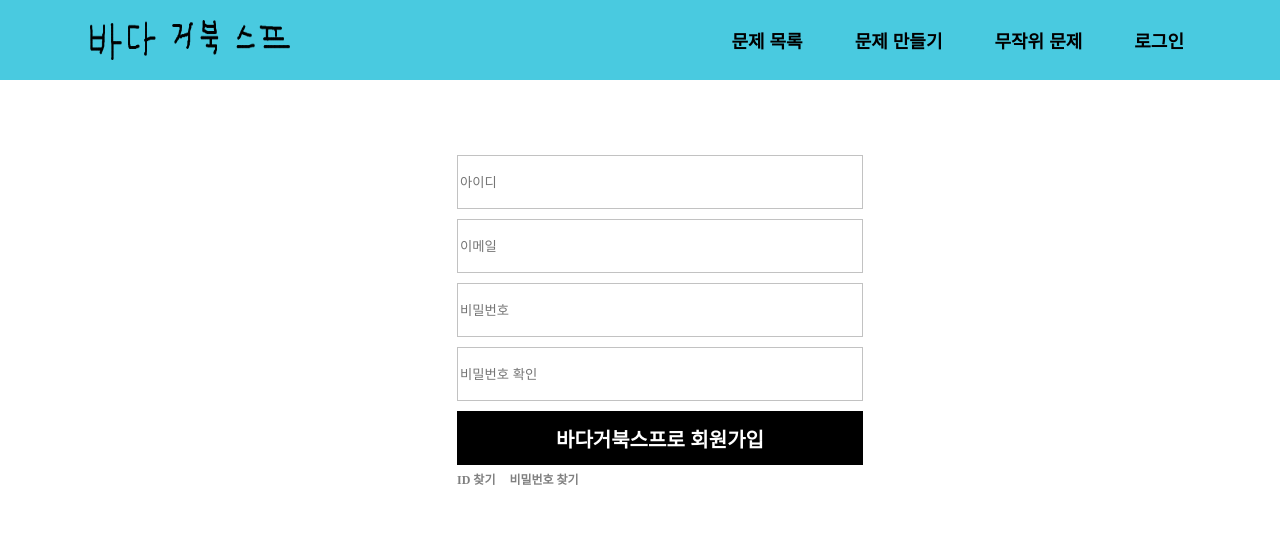
After one commit to AIJeongwon/Mock-turtle-soup, a Django app: template chats/templates/register.html in a window 1280 px wide. The commit adds this page. Shown: the top 557 px of the page. Run offline with Django 5.2, Linux system fonts and the light colour scheme; the template is opened without the code that fills it, so the values that code supplies are empty.

Commit message:
로그인, 회원가입 작성

```diff
--- /dev/null
+++ b/chats/templates/register.html
@@ -0,0 +1,75 @@
+<!DOCTYPE html>
+<html lang="ko">
+
+<head>
+    <meta charset="utf-8">
+    <title>바다 거북 스프</title>
+    <link
+        href="https://w7.pngwing.com/pngs/111/174/png-transparent-green-turtle-illustration-turtle-emoji-android-oreo-turtle-animals-vertebrate-grass-thumbnail.png"
+        rel="shortcut icon" type="image/x-icon">
+    <link rel="stylesheet" , href="static/css/style.css">
+</head>
+
+<body>
+    <header>
+        <div class="nav-container">
+            <a class="title" , href="main.html"><img src="static/img/mock_turtle_soup.png" , width="200px" ,
+                    height="40px"></a>
+            <div class="nav-contents">
+                <ul class="button-set"></ul>
+                <ul class="button-set">
+                    <button class="inline-button">문제 목록</button>
+                    <button class="inline-button">문제 만들기</button>
+                    <button class="inline-button">무작위 문제</button>
+                    <button class="inline-button" , onclick="location.href = 'login.html'">로그인</button>
+                </ul>
+            </div>
+        </div>
+    </header>
+    <main>
+        <div class="login-page">
+            <div class="login-box">
+                <form method="post">
+                    {% csrf_token %}
+                    <div class="login-alert-total"> ID 혹은 패스워드가 올바르지 않거나 회원가입하지 않은 ID입니다.</div>
+                    <div><input type="text" , class="login-input" , name="txt_login_id" , id="txt_login_id" ,
+                            placeholder="아이디"></div>
+                    <div class="login-alert-id">ID를 입력해주세요.</div>
+                    <div><input type="email" , class="login-input" , name="txt_email" , id="txt_email" ,
+                            placeholder="이메일"></div>
+                    <div class="login-alert-pw">사용할 이메일을 입력해주세요.</div>
+                    <div><input type="password" , class="login-input" , name="txt_password" , id="txt_password" ,
+                            placeholder="비밀번호"></div>
+                    <div class="login-alert-pw">패스워드를 입력해주세요.</div>
+                    <div><input type="password" , class="login-input" , name="txt_password_chk" , id="txt_password_chk"
+                            , placeholder="비밀번호 확인"></div>
+                    <div class="login-alert-pw">패스워드를 다시 한번 입력해주세요.</div>
+                    <button class="login-button" , type="submit">바다거북스프로 회원가입</button>
+                </form>
+                {% if txt_login_id %}
+                <div>
+                    <p><strong>사용자: </strong>{{ txt_login_id }}</p>
+                </div>
+                <div>
+                    <p><strong>이메일: </strong>{{ txt_email }}</p>
+                </div>
+                <div>
+                    <p><strong>Gemini: </strong>{{ txt_password }}</p>
+                </div>
+                {% endif %}
+                {% if error_message %}
+                <div>
+                    <p><strong>에러가 발생했습니다! : </strong>{{ error_message }}</p>
+                </div>
+                {% endif %}
+                <div class="login-assist">
+                    <a class="hlink" href="findID.html">ID 찾기</a>
+                    <a class="hlink" href="findPW.html">비밀번호 찾기</a>
+                </div>
+            </div>
+        </div>
+    </main>
+
+</body>
+
+</html>
--- a/chats/urls.py
+++ b/chats/urls.py
@@ -1,9 +1,13 @@
 from django.urls import path
+from django.conf.urls.static import static
+from django.conf import settings
 from .views import *
 
 app_name = "chats"
 
 urlpatterns = [
-    path('', question_view.as_view(), name='question'),
+    path('question', question_view.as_view(), name='question'),
     path('chat', start_chat.as_view(), name='chat'),
+    path('login', login.as_view(), name='login'),
+    path('register', register.as_view(), name='register'),
 ]
--- a/config/urls.py
+++ b/config/urls.py
@@ -20,6 +20,5 @@ from .views import *
 
 urlpatterns = [
     path('admin/', admin.site.urls),
-    path('', mainpage, name='main'),
-    path('questions/', include('chats.urls')),
+    path('', include('chats.urls')),
 ]
--- a/static/css/style.css
+++ b/static/css/style.css
@@ -1,22 +1,155 @@
-/* body(바디) 정의 */
-body {
-    /* 고정 상단메뉴를 위해 상단 공간 생성 */
-    padding-top: 5px;
+@charset "utf-8";
+
+.nav-container {
+    display: flex;
+    max-width: 1140px;
+    width: 100%;
+    height: 60px;
+    justify-content: space-between;
+    align-items: center;
+    margin: auto;
 }
 
-.form-control-dark {
-    border-color: var(--bs-gray);
+.nav-contents {
+    max-height: 100%;
+    display: flex;
+    flex: 1;
+    justify-content: space-between;
 }
 
-.form-control-dark:focus {
-    border-color: #fff;
-    box-shadow: 0 0 0 .25rem rgba(255, 255, 255, .25);
+.title {
+    display: flex;
+    justify-content: left;
+    align-items: center;
+    padding-left: 20px;
+    padding-right: 20px;
 }
 
-.text-small {
-    font-size: 90%;
+.inline-button {
+    display: inline;
+    width: auto;
+    height: 40px;
+    margin-left: 20px;
+    margin-right: 20px;
+    white-space: nowrap;
+
+    font-family: 'Noto Sans KR', sans-serif;
+    font-size: 18px;
+    font-weight: bold;
+    background-color: transparent;
+    border: none;
+    cursor: pointer;
+    transition: 0.3s;
 }
 
-.dropdown-toggle:not(:focus) {
-    outline: 0;
+.inline-button:hover {
+    color: rgb(255, 123, 0);
 }
+
+.button-set {
+    margin: 0px;
+    padding: 0px;
+    display: flex;
+    align-items: center;
+    justify-content: center;
+}
+
+.login-page {
+    width: 406px;
+    height: 100%;
+    margin: 50px auto;
+    display: flex;
+    flex-direction: column;
+    align-items: center;
+    justify-content: center;
+}
+
+.login-box {
+    display: flex;
+    flex-direction: column;
+    vertical-align: top;
+    width: 406px;
+    height: auto;
+    align-items: center;
+    justify-content: center;
+}
+
+.login-input {
+    width: 400px;
+    height: 50px;
+    margin: 5px;
+    border-color: rgb(194, 194, 194);
+    border-width: 1px;
+    border-style: solid;
+}
+
+.login-button {
+    width: 406px;
+    height: 54px;
+    margin: 5px;
+    border: none;
+    color: white;
+    font-size: 20px;
+    font-weight: bold;
+    background-color: black;
+}
+
+.login-assist {
+    width: 100%;
+}
+
+.login-alert-total {
+    display: none;
+    width: 100%;
+    color: rgb(245, 79, 79);
+    font-size: 12px;
+    text-align: left;
+}
+
+.login-alert-id {
+    display: none;
+    width: 100%;
+    color: rgb(245, 79, 79);
+    font-size: 12px;
+    text-align: left;
+}
+
+.login-alert-pw {
+    display: none;
+    width: 100%;
+    color: rgb(245, 79, 79);
+    font-size: 12px;
+    text-align: left;
+}
+
+.hlink {
+    margin-right: 10px;
+    font-size: 12px;
+    font-weight: bold;
+    text-decoration: none;
+    color: gray;
+}
+
+.hlink:visited {
+    color: gray;
+}
+
+header {
+    position: fixed;
+    top: 0;
+    left: 0;
+    right: 0;
+    background-color: #49cae0;
+    padding: 10px;
+    height: 60px;
+    display: flex;
+
+    z-index: 1000;
+}
+
+main {
+    height: 100%;
+    width: 100%;
+    margin-top: 80px;
+    padding: 20px;
+}
```
Also changed, not shown: chats/templates/login.html (added, +67 -0 lines), chats/templates/main.html (added, +107 -0 lines), chats/views.py (+54 -3 lines), db.sqlite3, static/img/mock_turtle_soup.png (added).
